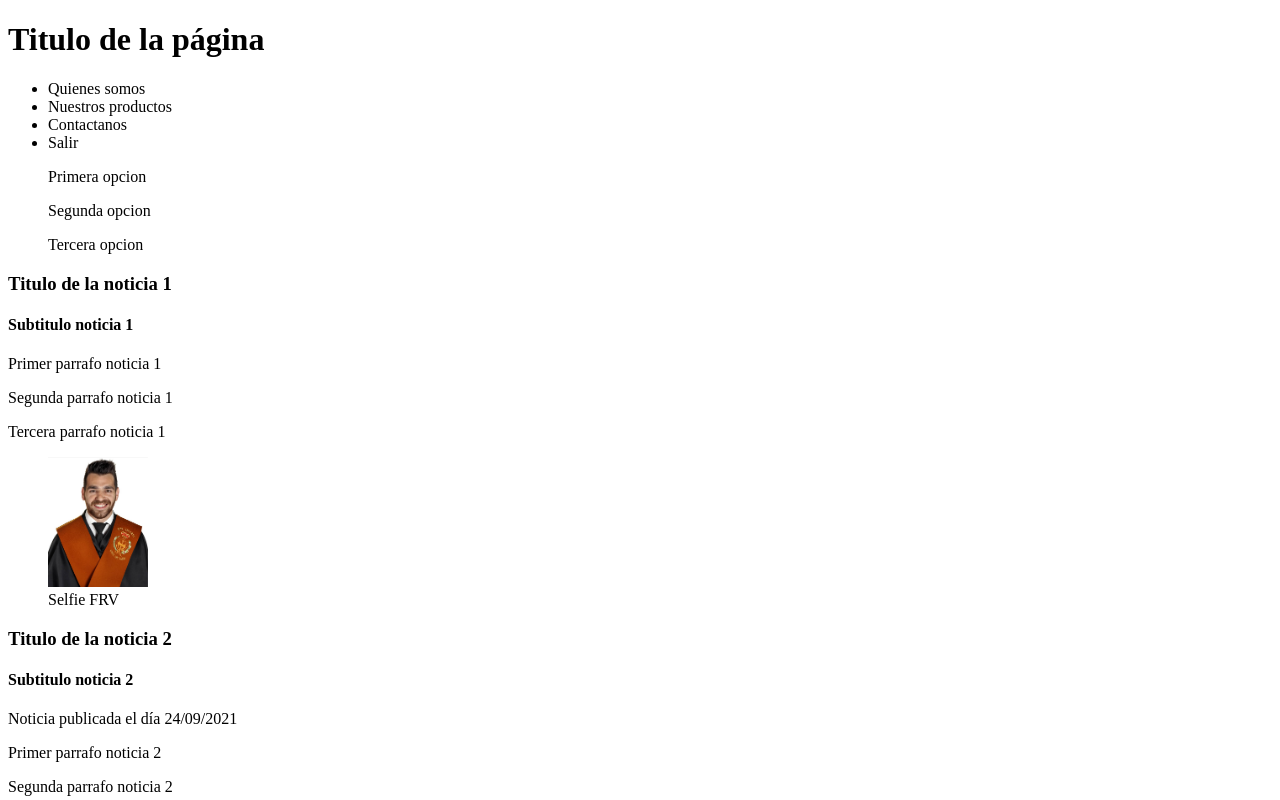
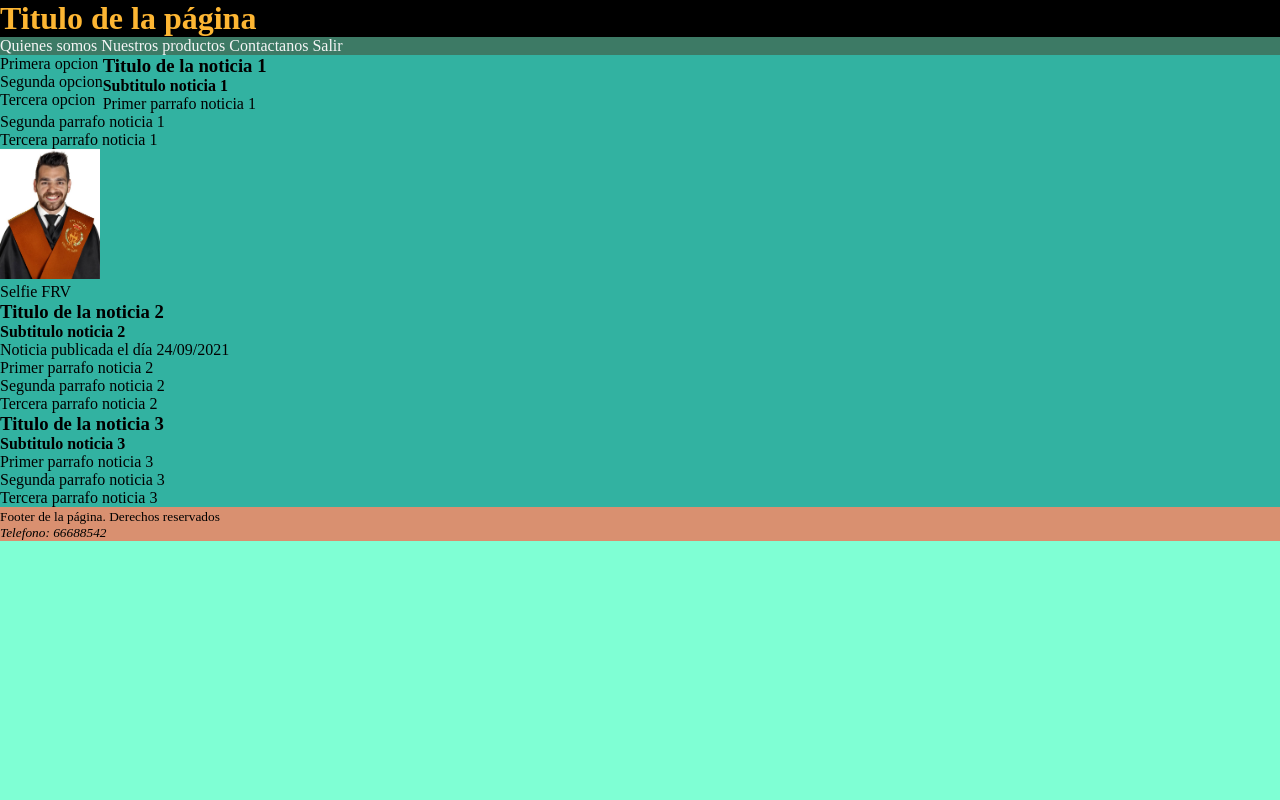
Before and after one commit to fratiav/HTML5, a plain HTML site: page index.html in a window 1280 px wide. Shown: the top 800 px of the page. Drawn offline with Linux system fonts and the light colour scheme.

Commit message:
Agregado de estilo css

```diff
--- a/index.css
+++ b/index.css
@@ -0,0 +1,36 @@
+@charset "utf-8";
+/* CSS Document */
+*{
+    padding: 0;
+    margin: 0;
+}
+
+body{
+    background-color: aquamarine;
+}
+
+#cabecera-web{
+    background-color: black;
+    color: rgb(253, 182, 51);
+}
+
+nav{
+    background-color: rgba(0, 0, 0, 0.521);
+    color: whitesmoke;
+}
+
+nav li{
+    display: inline;
+}
+
+aside{
+    float: left;
+}
+
+article{
+    background-color: rgba(0, 128, 128, 0.603);
+}
+
+footer{
+    background-color: rgba(255, 99, 71, 0.705);
+}
--- a/index.html
+++ b/index.html
@@ -12,7 +12,7 @@
     <link rel="stylesheet" href="index.css" type="text/css"/>
 </head>
 <body>
-    <header>
+    <header id="cabecera-web">
         <h1>Titulo de la página</h1>
     </header>
     <nav>
```
